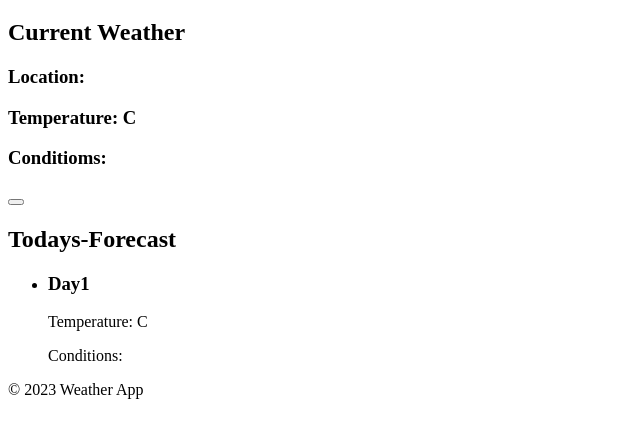
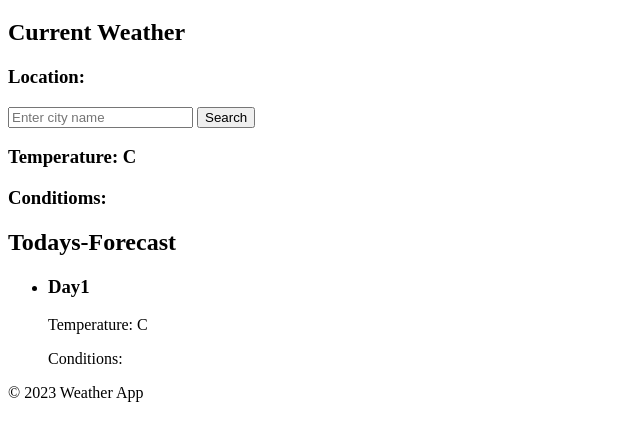
Before and after one commit to Keon24/Weather-App, a website: page index.html in a window 1280 px wide. Shown: the part 61-502 px from the top of the page, without its empty margins (0-640 px from the left). Drawn offline with Linux system fonts and the light colour scheme.

Commit message:
Added search form and button to html

```diff
--- a/index.html
+++ b/index.html
@@ -15,6 +15,14 @@
         <div class="weather-details">
           <div id="location">
             <h3>Location: <span id="location-name"> </span></h3>
+            <form id="search-form">
+              <input
+                type="text"
+                id="search-input"
+                placeholder="Enter city name"
+              />
+              <button type="submit" id="search-button">Search</button>
+            </form>
           </div>
           <div id="temperature">
             <h3>Temperature: <span id="temperature"> </span>C</h3>
@@ -23,7 +31,6 @@
             <h3>Conditioms: <span id="weather-conditions"> </span></h3>
           </div>
         </div>
-        <button id="update-weather-button" Update Weather></button>
       </section>
       <section class="forecast">
         <h2>Todays-Forecast</h2>
```
